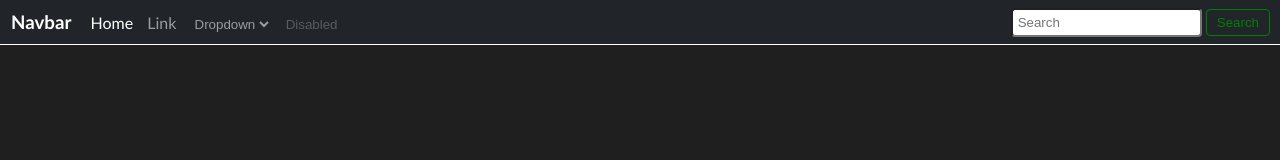
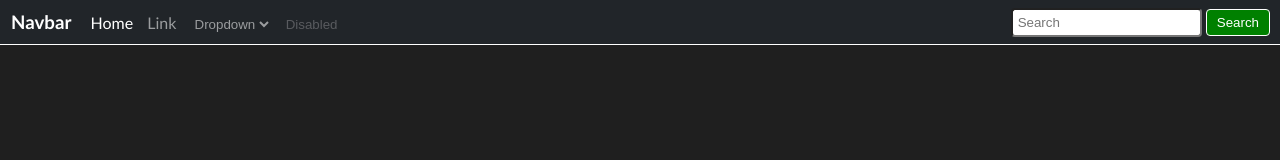
Before and after one commit to Francesca-Bonato/develhope-CSS-exercises, a plain HTML site: page es06-navbar/index.html in a window 1280 px wide. In both pictures the pointer is over the button "Search". Drawn offline with Linux system fonts and the light colour scheme.

Commit message:
add hover effect on search button

```diff
--- a/es06-navbar/style.css
+++ b/es06-navbar/style.css
@@ -67,4 +67,9 @@ nav {
     border: 1px solid green;
     padding: 5px 10px;
     border-radius: 4px;
+    &:hover {
+        background-color: green;
+        color: white;
+        border: 1px solid white;
+    }
 }
```
